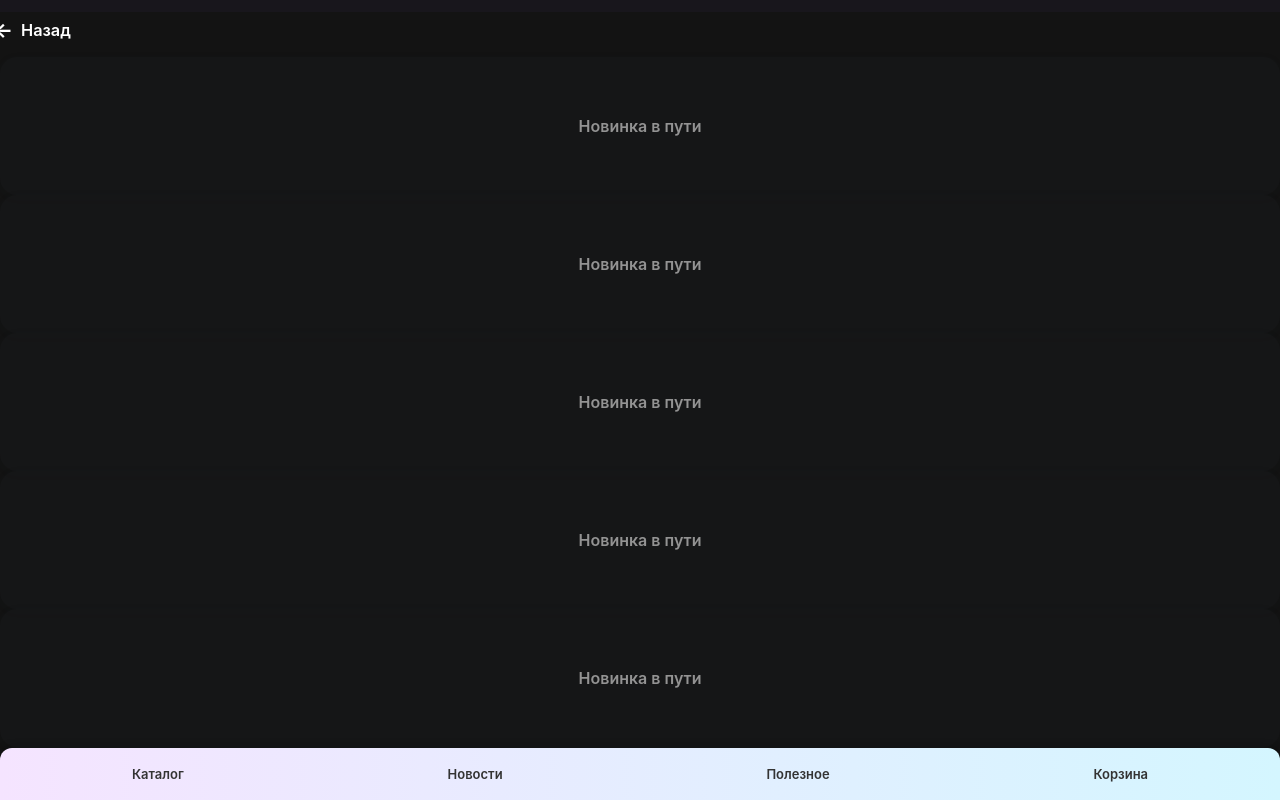
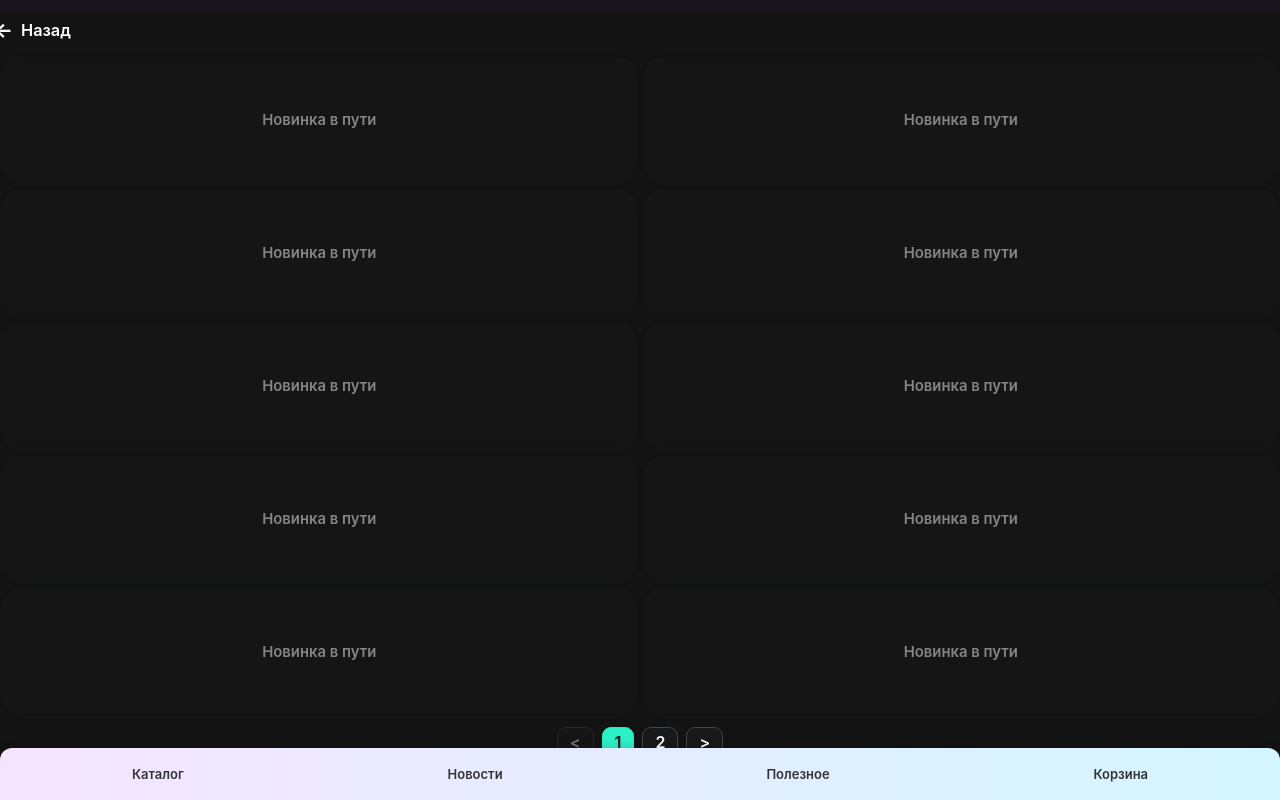
Before and after one commit to AlexSalavat/facade-stone-app, a React (Vite) app: page /category/aftercare in a window 1280 px wide. Shown: the top 800 px of the page. Built offline with nearby package versions, Linux system fonts and the light colour scheme.

Commit message:
Реализована сетка 2x5 карточек с placehold

```diff
--- a/src/styles/ProductCard.css
+++ b/src/styles/ProductCard.css
@@ -5,13 +5,13 @@
   display: flex;
   flex-direction: column;
   align-items: center;
-  justify-content: flex-start;
-  min-height: 138px;
+  min-height: 124px;
   min-width: 0;
   cursor: pointer;
   border: 2px solid transparent;
   transition: box-shadow 0.15s, border 0.13s;
   position: relative;
+  padding: 0;
 }
 
 .product-card:hover {
@@ -26,8 +26,8 @@
   align-items: center;
   justify-content: center;
   overflow: hidden;
-  border-radius: 13px 13px 0 0;
-  margin-bottom: 2px;
+  border-radius: 14px 14px 0 0;
+  margin-bottom: 0;
 }
 
 .product-card-image {
@@ -40,27 +40,40 @@
 .product-card-info {
   text-align: center;
   width: 100%;
-  padding: 0;
-  margin: 0;
+  padding: 4px 2px 5px 2px;
 }
 
 .product-card-title {
   color: #fff;
-  font-size: 1rem;
-  margin: 4px 0 2px 0;
+  font-size: 0.93rem;
+  margin: 2px 0 0 0;
   font-weight: 600;
-  line-height: 1.13;
+  line-height: 1.09;
+  white-space: nowrap;
+  overflow: hidden;
+  text-overflow: ellipsis;
 }
 
 .product-card-more {
   color: #1be88c;
-  font-size: 0.97rem;
+  font-size: 0.92rem;
   font-weight: 500;
+  margin-top: 1px;
 }
 
 .placeholder-card {
-  opacity: 0.54;
+  opacity: 0.48;
   border-style: dashed;
   color: #8ff8dc;
   justify-content: center;
 }
+
+/* ГРИД ДЛЯ КАРТОЧЕК */
+.products-grid {
+  display: grid;
+  grid-template-columns: 1fr 1fr;
+  gap: 9px;
+  margin-bottom: 8px;
+  margin-top: 3px;
+  padding: 0 3px;
+}
```
Also changed, not shown: public/images/products/kiara-reju-1.webp.
